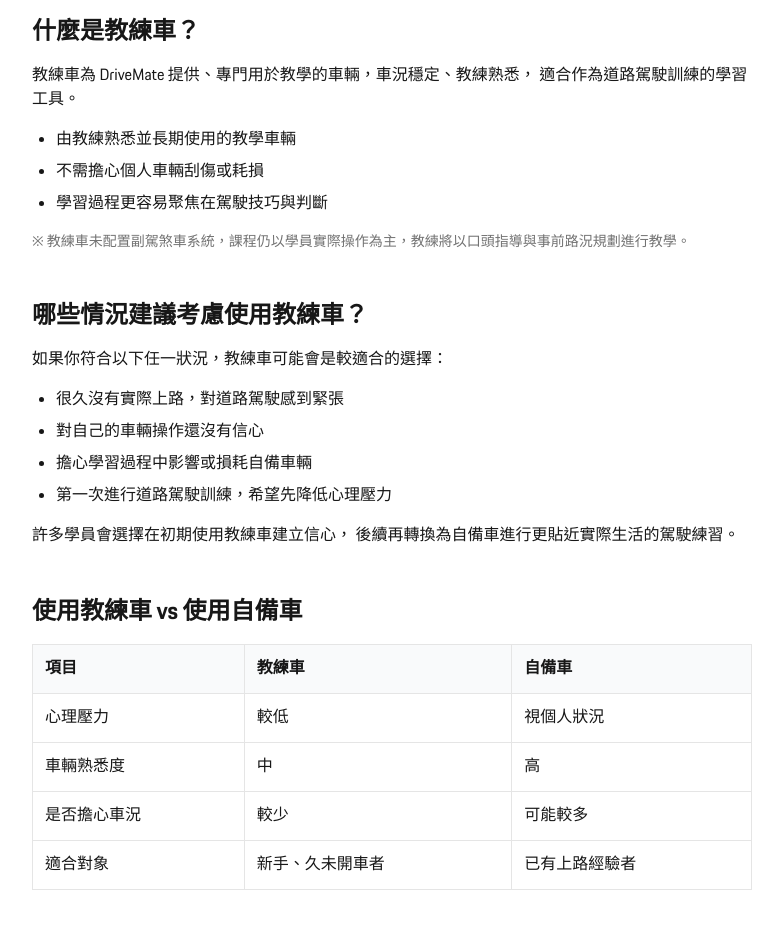
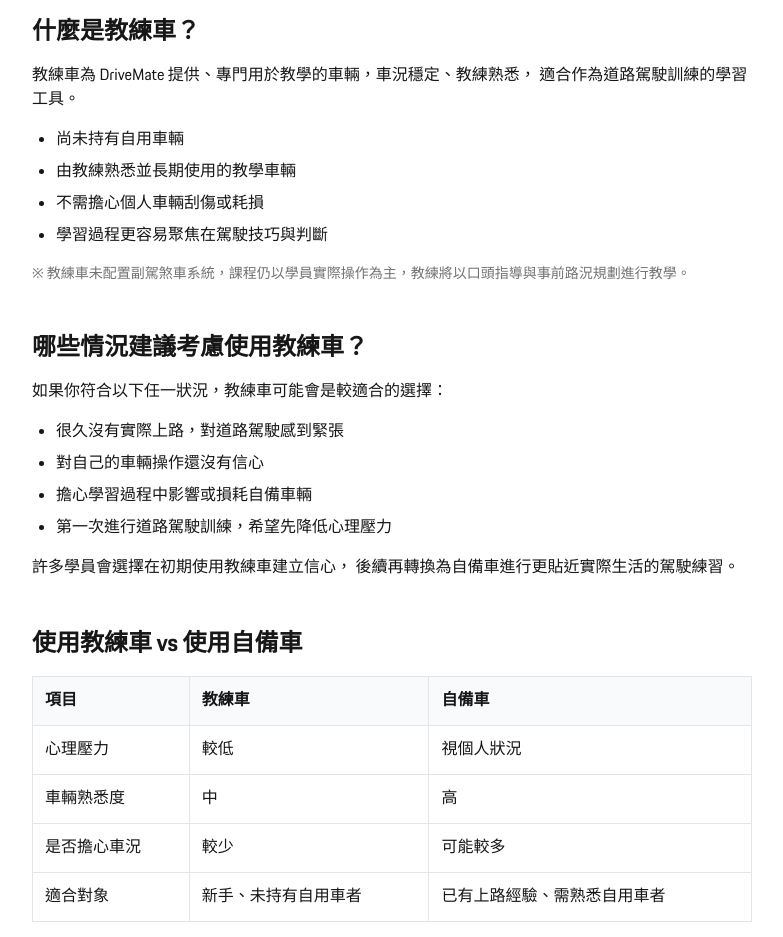
Before and after one commit to laurelke/drivemate-web, a Next.js app: page /courses/road-driving/instructor-car in a window 1280 px wide. Shown: the part 460-1397 px from the top of the page, without its empty margins (248-1031 px from the left). Built offline with nearby package versions, Linux system fonts and the light colour scheme; a web font is replaced by a local one.

Commit message:
feat: unify course pages layout and design

```diff
--- a/app/courses/road-driving/instructor-car/page.tsx
+++ b/app/courses/road-driving/instructor-car/page.tsx
@@ -43,6 +43,7 @@ export default function InstructorCarPage() {
           適合作為道路駕駛訓練的學習工具。
         </p>
         <ul className="list-disc pl-6 space-y-2">
+          <li>尚未持有自用車輛</li>
           <li>由教練熟悉並長期使用的教學車輛</li>
           <li>不需擔心個人車輛刮傷或耗損</li>
           <li>學習過程更容易聚焦在駕駛技巧與判斷</li>
@@ -102,8 +103,8 @@ export default function InstructorCarPage() {
               </tr>
               <tr>
                 <td className="p-3 border">適合對象</td>
-                <td className="p-3 border">新手、久未開車者</td>
-                <td className="p-3 border">已有上路經驗者</td>
+                <td className="p-3 border">新手、未持有自用車者</td>
+                <td className="p-3 border">已有上路經驗、需熟悉自用車者</td>
               </tr>
             </tbody>
           </table>
```
